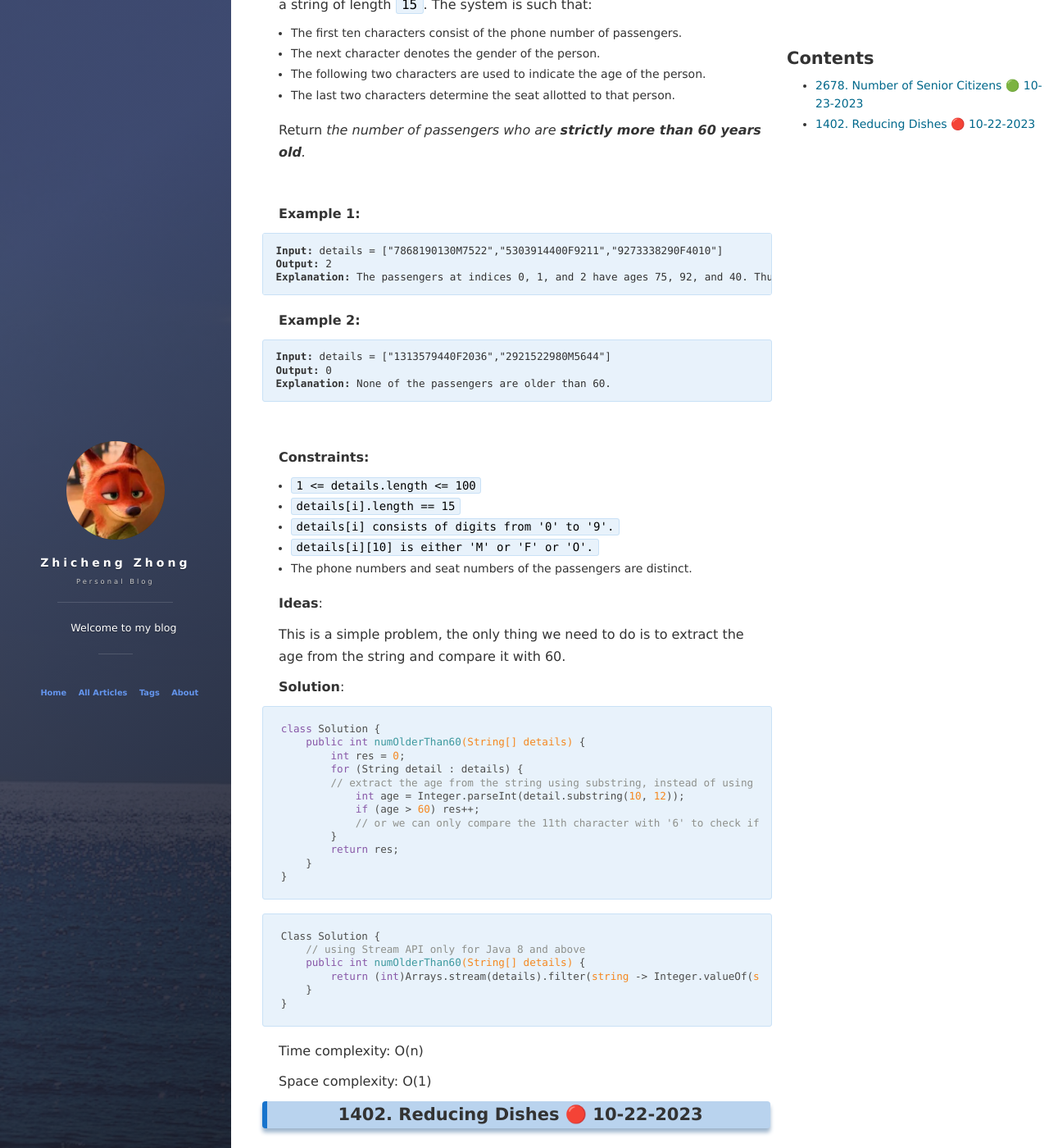
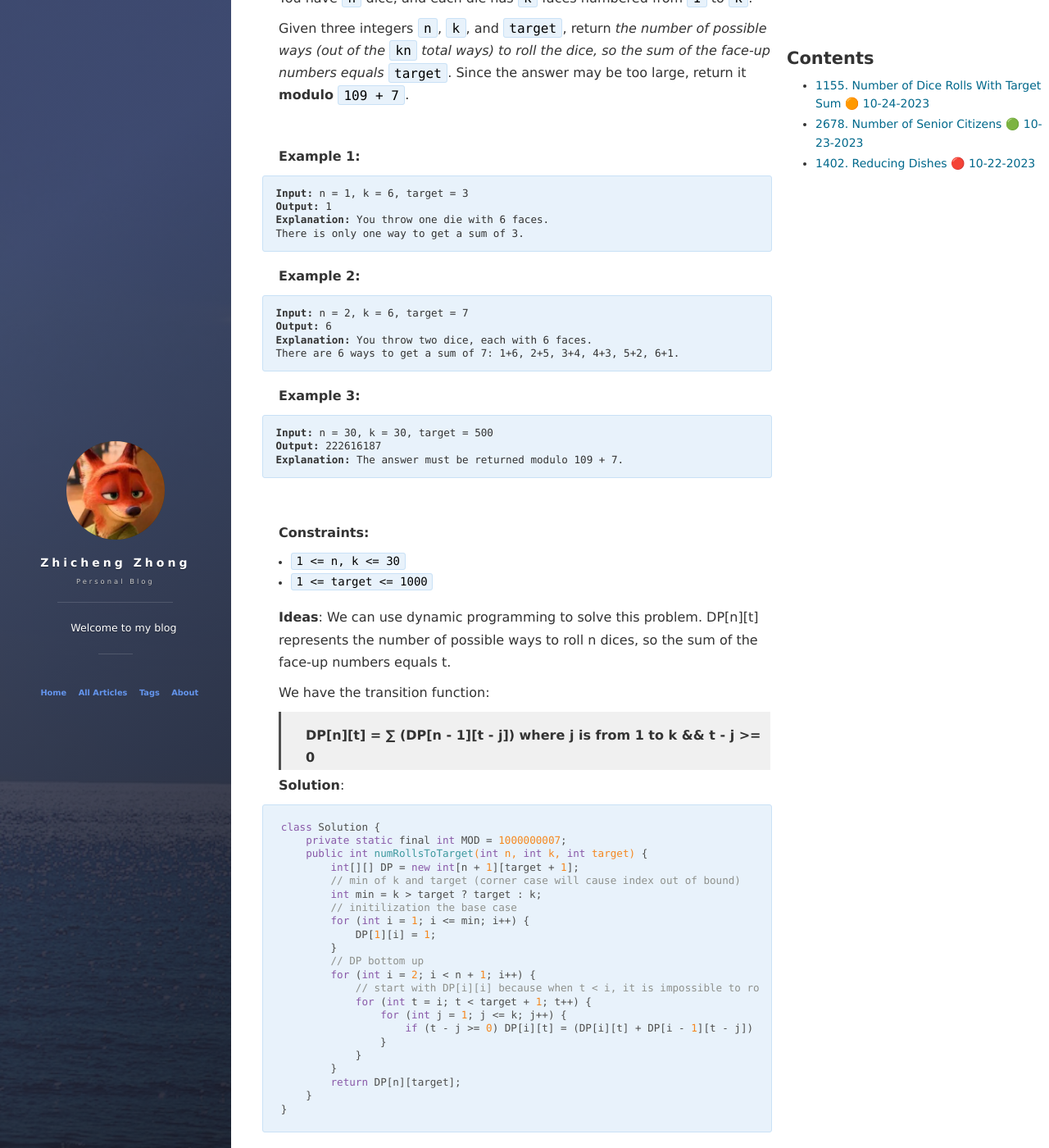
Before and after one commit to ChrisZZhong/chriszzhong.github.io, a Jekyll site: the page built from _posts/2023-10-21-LeetCode-Daily.md, in a window 1280 px wide and 1400 px high, scrolled down 428 px. Shown: the whole window at 82% size. Built offline with Jekyll 4.4.1, drawn with Linux system fonts in a browser that asks for light colours; nearby versions of some CDN libraries; comment, search, counter and statistics services are not loaded; some of the changed text lies outside the part shown.

Commit message:
update daily

````diff
--- a/_posts/2023-10-21-LeetCode-Daily.md
+++ b/_posts/2023-10-21-LeetCode-Daily.md
@@ -5,6 +5,88 @@ date: 2023-10-21
 description: "LeetCode daily problems"
 tag: LeetCode
 ---
+
+## 1155. Number of Dice Rolls With Target Sum 🟠 10-24-2023
+
+[1155. Number of Dice Rolls With Target Sum](https://leetcode.com/problems/number-of-dice-rolls-with-target-sum/)
+
+**Description**:
+
+<div class="xFUwe" data-track-load="description_content"><p>You have <code>n</code> dice, and each die has <code>k</code> faces numbered from <code>1</code> to <code>k</code>.</p>
+
+<p>Given three integers <code>n</code>, <code>k</code>, and <code>target</code>, return <em>the number of possible ways (out of the </em><code>k<sup>n</sup></code><em> total ways) </em><em>to roll the dice, so the sum of the face-up numbers equals </em><code>target</code>. Since the answer may be too large, return it <strong>modulo</strong> <code>10<sup>9</sup> + 7</code>.</p>
+
+<p>&nbsp;</p>
+<p><strong class="example">Example 1:</strong></p>
+
+<pre><strong>Input:</strong> n = 1, k = 6, target = 3
+<strong>Output:</strong> 1
+<strong>Explanation:</strong> You throw one die with 6 faces.
+There is only one way to get a sum of 3.
+</pre>
+
+<p><strong class="example">Example 2:</strong></p>
+
+<pre><strong>Input:</strong> n = 2, k = 6, target = 7
+<strong>Output:</strong> 6
+<strong>Explanation:</strong> You throw two dice, each with 6 faces.
+There are 6 ways to get a sum of 7: 1+6, 2+5, 3+4, 4+3, 5+2, 6+1.
+</pre>
+
+<p><strong class="example">Example 3:</strong></p>
+
+<pre><strong>Input:</strong> n = 30, k = 30, target = 500
+<strong>Output:</strong> 222616187
+<strong>Explanation:</strong> The answer must be returned modulo 10<sup>9</sup> + 7.
+</pre>
+
+<p>&nbsp;</p>
+<p><strong>Constraints:</strong></p>
+
+<ul>
+	<li><code>1 &lt;= n, k &lt;= 30</code></li>
+	<li><code>1 &lt;= target &lt;= 1000</code></li>
+</ul>
+</div>
+
+**Ideas**:
+We can use dynamic programming to solve this problem.
+DP[n][t] represents the number of possible ways to roll n dices, so the sum of the face-up numbers equals t.
+
+We have the transition function:
+
+> **DP[n][t] = ∑ (DP[n - 1][t - j]) where j is from 1 to k && t - j >= 0**
+
+**Solution**:
+
+```Java
+class Solution {
+    private static final int MOD = 1000000007;
+    public int numRollsToTarget(int n, int k, int target) {
+        int[][] DP = new int[n + 1][target + 1];
+        // min of k and target (corner case will cause index out of bound)
+        int min = k > target ? target : k;
+        // initilization the base case
+        for (int i = 1; i <= min; i++) {
+            DP[1][i] = 1;
+        }
+        // DP bottom up
+        for (int i = 2; i < n + 1; i++) {
+            // start with DP[i][i] because when t < i, it is impossible to roll i dices and get the sum of t
+            for (int t = i; t < target + 1; t++) {
+                for (int j = 1; j <= k; j++) {
+                    if (t - j >= 0) DP[i][t] = (DP[i][t] + DP[i - 1][t - j]) % MOD;
+                }
+            }
+        }
+        return DP[n][target];
+    }
+}
+```
+
+Time complexity: O(n \* k \* target)
+
+Space complexity: O(n \* target)
 
 ## 2678. Number of Senior Citizens 🟢 10-23-2023
 
````
